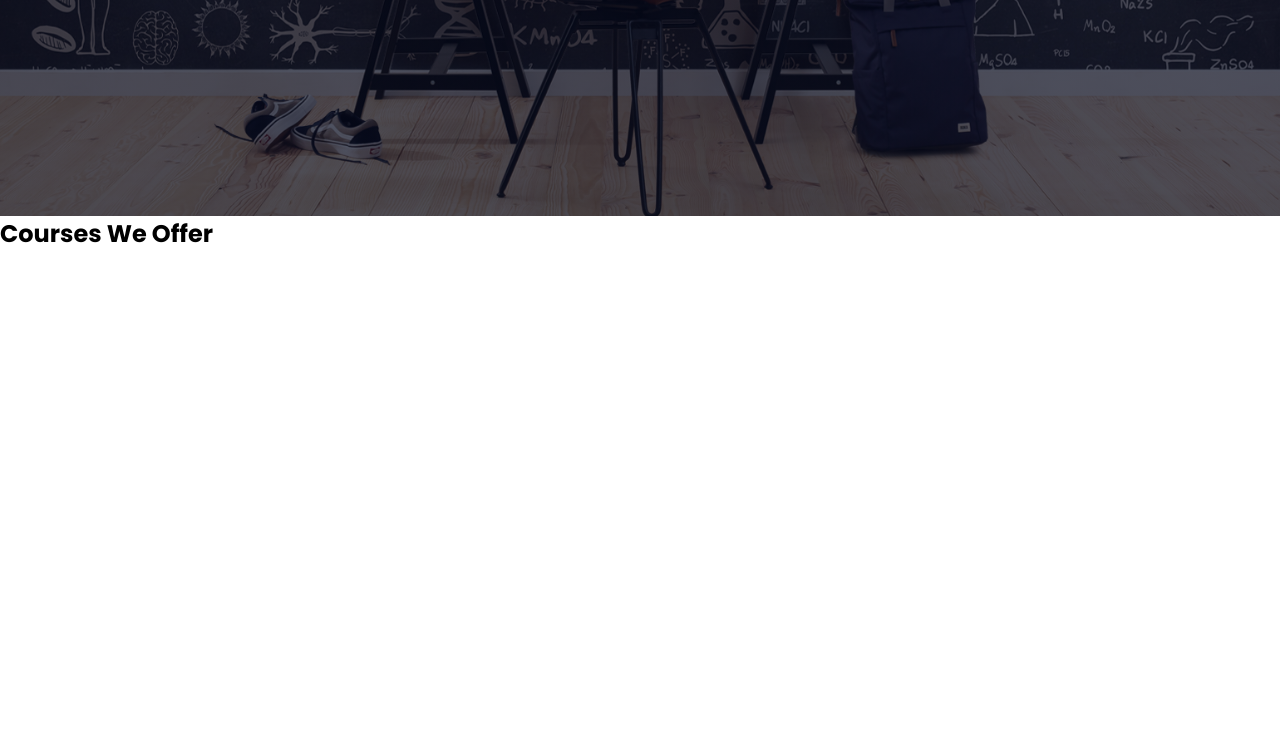
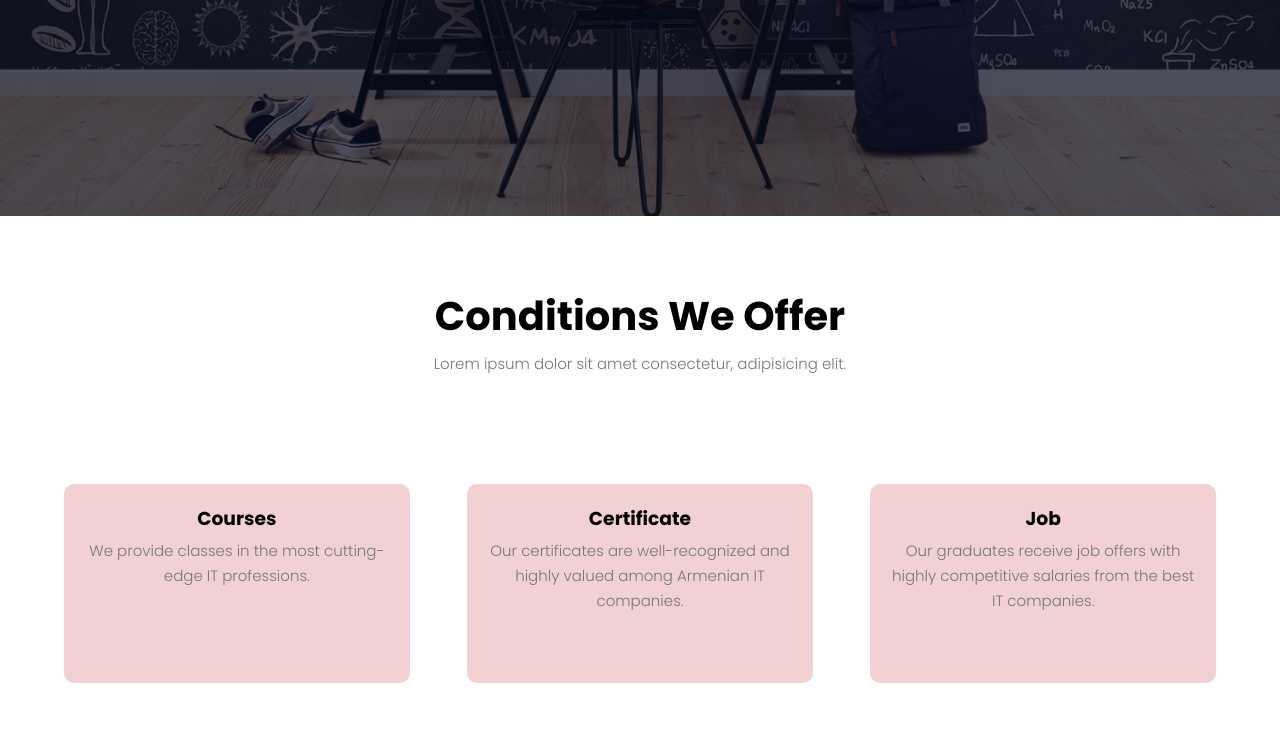
Before and after one commit to SargisPashayan/UniverWebsite, a plain HTML site: page index.html in a window 1280 px wide. Shown: the part 584-1324 px from the top of the page. Before the commit the page ends 835 px from the top, so only its background shows below. Drawn offline with Linux system fonts and the light colour scheme.

Commit message:
feat: about academy

```diff
--- a/index.html
+++ b/index.html
@@ -35,9 +35,30 @@
             <a href="" class="visit-btn">Visit Us To Know More</a>
         </div>
     </section>
+
+    <!----- Course ----->
+
     <section class="course">
-        <h1>Courses We Offer</h1>
+        <h1>Conditions We Offer</h1>
+        <p>Lorem ipsum dolor sit amet consectetur, adipisicing elit.</p>
+
+        <div class="row">
+            <div class="course-col">
+                <h3>Courses</h3>
+                <p>We provide classes in the most cutting-edge IT professions.</p>
+            </div>
+            <div class="course-col">
+                <h3>Certificate</h3>
+                <p>Our certificates are well-recognized and highly valued among Armenian IT companies.</p>
+            </div>
+            <div class="course-col">
+                <h3>Job</h3>
+                <p>Our graduates receive job offers with highly competitive salaries from the best IT companies.</p>
+            </div>
+        </div>
     </section>
+
+
     <script>
         let navLinks = document.getElementById("navLinks")
 
--- a/style.css
+++ b/style.css
@@ -73,6 +73,7 @@ nav img{
 
 .text-box p{
     margin: 10px 0 40px;
+    color: #fff;
 }
 
 .visit-btn{
@@ -126,3 +127,58 @@ nav .fa{
         padding: 30px;
     }
 }
+
+/*----- Course -----*/
+
+.course{
+    width: 90%;
+    margin: auto;
+    text-align: center;
+    padding-top: 70px;
+}
+
+h1{
+    font-size: 40px;
+    font-weight: 800;
+}
+
+p{
+    color: #777;
+    font-size: 15px;
+    font-weight: 300;
+    line-height: 25px;
+    padding: 5px;
+    padding-bottom: 50px;
+}
+
+.row{
+    margin-top: 5%;
+    display: inline-flex;
+    justify-content: space-between;
+}
+
+.course-col{
+    flex-basis: 30%;
+    background: #f1d1d1;
+    border-radius: 10px;
+    margin-bottom: 5%;
+    padding: 20px 12px;
+    box-sizing: border-box;
+    transition: 0.5s;
+}
+
+.h3{
+    text-align: center;
+    font-weight: 600;
+    margin: 20px 0;
+}
+
+.course-col:hover{
+    box-shadow: 0 0 20px 0px rgba(0, 0, 0, 0.5);
+}
+
+@media(max-width: 700px){
+    .row{
+        flex-direction: column;
+    }
+}
```
